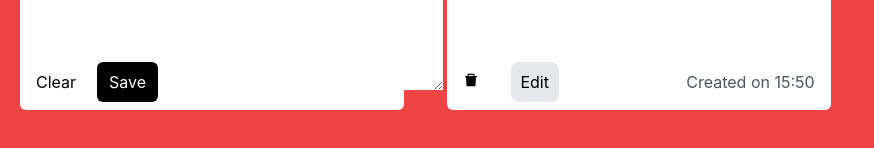
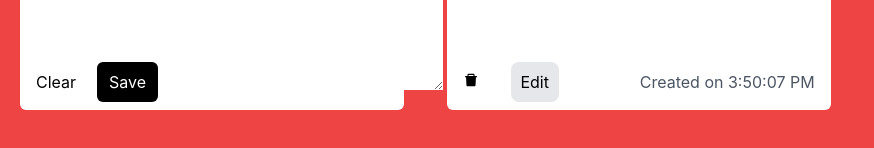
Before and after one commit to arimtiaz/note-app, a React (Create React App) app: page / in a window 1280 px wide. Both pictures are taken after typing "Sample", "Sample" into the empty fields and a click on the button "Save". Shown: the part 230-378 px from the top of the page, without its empty margins (0-874 px from the left). Built offline with nearby package versions, Linux system fonts and the light colour scheme.

Commit message:
TimeStamp added

```diff
--- a/src/Components/DisplayNote/DisplayNote.js
+++ b/src/Components/DisplayNote/DisplayNote.js
@@ -2,8 +2,7 @@ import React, { useEffect, useState } from "react";
 import { AiFillDelete } from "react-icons/ai";
 
 const DisplayNote = ({time, setTime, note, handleDelete, handleEdit }) => {
-
-  console.log(time)
+  // console.log(time)
   return (
     <div className="bg-white w-96 h-60 rounded-md p-4 relative">
       <div>
@@ -30,7 +29,7 @@ const DisplayNote = ({time, setTime, note, handleDelete, handleEdit }) => {
         </div>
       </div>
       <div className="absolute bottom-0 right-0 p-4 text-gray-600">
-      <h1>Created on {time}</h1>
+      <h1>Created on {note.time}</h1>
       </div>
     </div>
   );
--- a/src/Components/EditNote/EditNote.js
+++ b/src/Components/EditNote/EditNote.js
@@ -1,5 +1,4 @@
 import { useState } from "react";
-import { AiFillDelete } from "react-icons/ai";
 
 const EditNote = ({setNotes, notes,note}) => {
   const [updatedTitle, setUpdateTitle] = useState(note.title);
--- a/src/Components/Notes/Notes.js
+++ b/src/Components/Notes/Notes.js
@@ -8,15 +8,6 @@ const Notes = () => {
   const [description, setDescription] = useState("");
   const [notes, setNotes] = useState([]);
   const [editing, setEditing] = useState(null);
-  const [time, setTime] = useState(0);
-  function getTime(){
-    const showDate = new Date();
-    const showTime =
-      showDate.getHours() +
-      ":" +
-      showDate.getMinutes();
-    setTime(showTime);
-  }
 
 
   useEffect(() => {
@@ -41,14 +32,14 @@ const Notes = () => {
         id: Math.random() * 100,
         title: title,
         description: description,
+        time: new Date().toLocaleTimeString(),
       },
     ]);
     //clear the textarea
     setTitle("");
     setDescription("");
-    getTime()
+    // getTime()
   }
-  console.log(time)
 
   function handleClear() {
     setTitle("");
@@ -85,7 +76,6 @@ const Notes = () => {
           ></EditNote>
         ) : (
           <DisplayNote
-          time={time}
             handleEdit={handleEdit}
             key={note.id}
             note={note}
```
Also changed, not shown: src/Components/Note/Note.js (+1 -12 lines).
